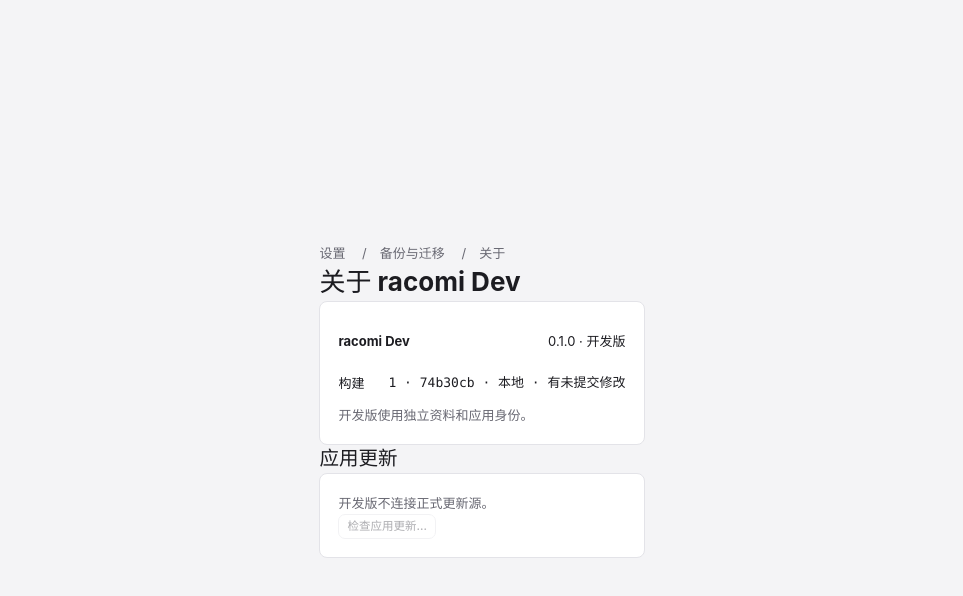
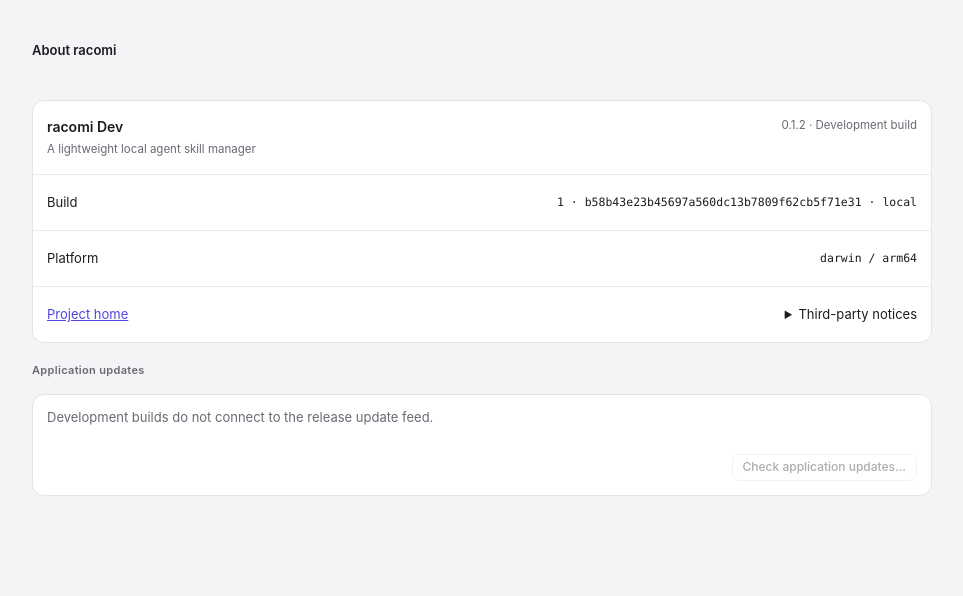
Before and after one commit to knothhe/racomi, a plain HTML site: page design/desktop-about-dev.html in a window 1280 px wide. Shown: the whole page, without its empty margins (158-1121 px from the left). Drawn offline with Linux system fonts and the light colour scheme.

Commit message:
fix(desktop): improve Dev badges and about page layout

```diff
--- a/design/desktop-about-dev.html
+++ b/design/desktop-about-dev.html
@@ -1 +1,25 @@
-<!doctype html><html lang="zh-CN"><meta charset="utf-8"><meta name="viewport" content="width=device-width,initial-scale=1"><link rel="stylesheet" href="board.css"><title>关于 racomi Dev</title><style>body{padding:32px;overflow:auto}main{max-width:720px;margin:auto}.group{border:1px solid var(--line,#ddd);border-radius:8px;padding:18px;background:var(--panel,#fff)}.row{display:flex;justify-content:space-between;gap:24px;align-items:center;padding:12px 0}p{line-height:1.7;color:var(--muted,#666)}code{overflow-wrap:anywhere}.actions{display:flex;gap:8px;justify-content:flex-end}</style><script>document.documentElement.dataset.theme=new URLSearchParams(location.search).get('theme')||'light'</script><main><p>设置　 /　备份与迁移　 /　<strong>关于</strong></p><h1>关于 racomi Dev</h1><div class="group"><div class="row"><strong>racomi Dev</strong><span>0.1.0 · 开发版</span></div><div class="row"><span>构建</span><code>1 · 74b30cb · 本地 · 有未提交修改</code></div><p>开发版使用独立资料和应用身份。</p></div><h2>应用更新</h2><div class="group"><p>开发版不连接正式更新源。</p><button class="button" disabled>检查应用更新…</button></div></main></html>
+<!doctype html>
+<html lang="en">
+<meta charset="utf-8">
+<meta name="viewport" content="width=device-width,initial-scale=1">
+<link rel="stylesheet" href="../frontend/src/style.css">
+<link rel="stylesheet" href="desktop-about.css">
+<title>About racomi</title>
+<script>const params = new URLSearchParams(location.search); document.documentElement.dataset.theme = params.get('theme') || 'light'; const scale = Number(params.get('scale')); if ([100, 125, 150].includes(scale)) document.documentElement.style.setProperty('--browser-scale', String(scale / 100));</script>
+<main class="settings-page about-page">
+  <header class="page-heading"><h2>About racomi</h2></header>
+  <section class="settings-section"><div class="settings-group">
+    <div class="settings-row about-product">
+      <div class="settings-row-copy"><strong class="about-product-name">racomi Dev</strong><p class="settings-row-description">A lightweight local agent skill manager</p></div>
+      <span class="about-version">0.1.2 · Development build</span>
+    </div>
+    <div class="settings-row"><span>Build</span><code>1 · b58b43e23b45697a560dc13b7809f62cb5f71e31 · local</code></div>
+    <div class="settings-row"><span>Platform</span><code>darwin / arm64</code></div>
+    <div class="settings-row"><a href="https://github.com/knothhe/racomi">Project home</a><details class="about-notices"><summary>Third-party notices</summary><pre>Dependency licenses are available offline in the application.</pre></details></div>
+  </div></section>
+  <section class="settings-section"><h2 class="settings-section-title">Application updates</h2><div class="settings-group">
+    <p>Development builds do not connect to the release update feed.</p>
+    <div class="settings-row"><span></span><button class="button" disabled>Check application updates…</button></div>
+  </div></section>
+</main>
+</html>
--- /dev/null
+++ b/design/desktop-about.css
@@ -0,0 +1,16 @@
+body { display: block; width: 100%; height: auto; min-height: 100dvh; padding: 32px; overflow: auto; }
+main { width: 100%; max-width: 900px; margin: 0 auto; }
+.about-page { display: flex; flex-direction: column; gap: 20px; user-select: text; }
+.about-page .settings-section { display: flex; flex-direction: column; gap: 8px; }
+.about-page .settings-row { gap: 20px; }
+.about-page .settings-group > p { margin: 0; padding: 12px 14px; color: var(--muted); }
+.about-page .about-product { align-items: flex-start; flex-wrap: wrap; row-gap: 8px; padding-block: 16px; }
+.about-product .settings-row-copy { flex-basis: 240px; }
+.about-product .about-product-name { display: block; font-size: 14px; font-weight: 600; }
+.about-product .settings-row-description { margin: 4px 0 0; }
+.about-version { max-width: 100%; margin-inline-start: auto; color: var(--muted); font-size: 11.5px; line-height: 1.5; text-align: end; }
+.about-page code { min-width: 0; overflow-wrap: anywhere; text-align: end; }
+.about-page .settings-row > span:not(.settings-row-copy):not(.about-version) { flex-shrink: 0; }
+.about-page a { color: var(--accent); }
+.about-notices { max-width: 100%; }
+.about-notices pre { white-space: pre-wrap; overflow-wrap: anywhere; max-height: 240px; overflow: auto; font-size: 11px; }
--- a/frontend/src/about.ts
+++ b/frontend/src/about.ts
@@ -4,8 +4,7 @@
 const e = (value: unknown) => String(value ?? "").replace(/[&<>"']/g, c => ({"&":"&amp;","<":"&lt;",">":"&gt;",'"':"&quot;","'":"&#39;"})[c]!);
 export function aboutPage(info?: BuildInfo, updater?: UpdaterState): string {
  return `<div class="settings-page about-page"><header class="page-heading"><h2>${e(t("About racomi"))}</h2></header><section class="settings-section"><div class="settings-group">
- <div class="settings-row"><strong>${e(info?.name || "racomi")}</strong><span>${e(info?.version || t("Loading build information…"))} ${info ? `· ${e(t(info.channel === "dev" ? "Development build" : info.channel === "preview" ? "Preview build" : "Release build"))}` : ""}</span></div>
- <p>${e(t("A lightweight local agent skill manager"))}</p>
+ <div class="settings-row about-product"><div class="settings-row-copy"><strong class="about-product-name">${e(info?.name || "racomi")}</strong><p class="settings-row-description">${e(t("A lightweight local agent skill manager"))}</p></div><span class="about-version">${e(info?.version || t("Loading build information…"))} ${info ? `· ${e(t(info.channel === "dev" ? "Development build" : info.channel === "preview" ? "Preview build" : "Release build"))}` : ""}</span></div>
  ${info ? `<div class="settings-row"><span>${e(t("Build"))}</span><code>${e(info.number)} · ${e(info.commit)} · ${e(info.executor)}${info.dirty ? ` · ${e(t("Uncommitted changes"))}` : ""}</code></div><div class="settings-row"><span>${e(t("Platform"))}</span><code>${e(info.os)} / ${e(info.arch)}</code></div>` : ""}
  <div class="settings-row"><a href="https://github.com/knothhe/racomi" target="_blank" rel="noopener noreferrer">${e(t("Project home"))}</a><details class="about-notices"><summary>${e(t("Third-party notices"))}</summary><pre>${e(notices)}\nSparkle\n${e(sparkleLicense)}</pre></details></div></div></section>
  <section class="settings-section"><h2 class="settings-section-title">${e(t("Application updates"))}</h2><div class="settings-group">${updater?.available ? `<label class="settings-row"><span class="settings-row-copy"><strong>${e(t("Automatically check for updates"))}</strong><span class="settings-row-description">${e(t("New versions are offered in a native window. Save and confirm before restarting to install."))}</span></span><input class="settings-toggle" type="checkbox" role="switch" name="automatic-app-updates" ${updater.automatic ? "checked" : ""}></label>` : `<p role="status">${e(updater ? tMessage(updater.reason) : t("Loading updater…"))}</p>`}<div class="settings-row"><span></span><button type="button" class="button" data-action="check-application-updates" ${updater?.available && updater.canCheck ? "" : "disabled"}>${e(t("Check application updates…"))}</button></div></div></section></div>`;
--- a/frontend/src/style.css
+++ b/frontend/src/style.css
@@ -1347,7 +1347,8 @@
 .cloud-conflict-bulk p { color: var(--muted); margin: 8px 0 0; font-size: 11.5px; line-height: 1.6; }
 @container workspace (max-width: 620px) { #cloud-conflict-alert { margin: 8px 12px 0; } .cloud-conflict-banner { flex-wrap: wrap; } .cloud-conflict-banner-copy { flex-basis: 70%; } }
 
-.about-page code { overflow-wrap: anywhere; text-align: end; }
+.about-page code { min-width: 0; overflow-wrap: anywhere; text-align: end; }
+.about-page .settings-row > span:not(.settings-row-copy):not(.about-version) { flex-shrink: 0; }
 .about-notices { max-width: 100%; }
 .about-notices pre { white-space: pre-wrap; overflow-wrap: anywhere; max-height: 240px; overflow: auto; font-size: 11px; }
 .about-page .settings-row { gap: 20px; }
@@ -1356,4 +1357,9 @@
 .about-page { display: flex; flex-direction: column; gap: 20px; user-select: text; }
 .about-page .settings-section { display: flex; flex-direction: column; gap: 8px; }
 .about-page .settings-group > p { margin: 0; padding: 12px 14px; color: var(--muted); }
+.about-page .about-product { align-items: flex-start; flex-wrap: wrap; row-gap: 8px; padding-block: 16px; }
+.about-product .settings-row-copy { flex-basis: 240px; }
+.about-product .about-product-name { display: block; font-size: 14px; font-weight: 600; }
+.about-product .settings-row-description { margin: 4px 0 0; }
+.about-version { max-width: 100%; margin-inline-start: auto; color: var(--muted); font-size: 11.5px; line-height: 1.5; text-align: end; }
 .about-page a { color: var(--accent); }
```
Also changed, not shown: design/desktop-about-stable.html (+25 -1 lines), build/dev-icons/.dev-icon-manifest.json, build/dev-icons/app-icon-dev-1024.png, build/dev-icons/app-icon-dev.png, 2 other files.
